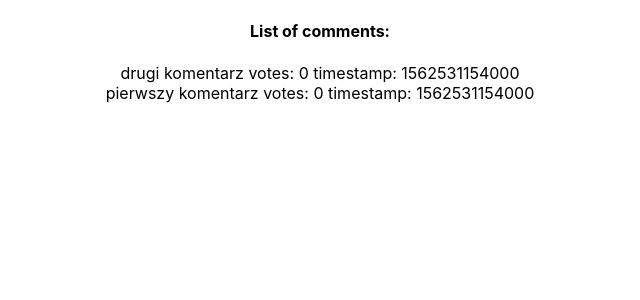
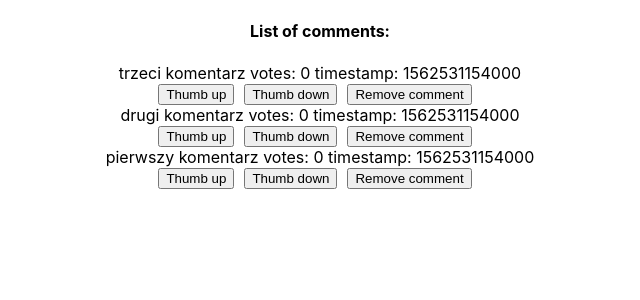
Before and after one commit to RomanJedras/redux-fsa-action, a React (Create React App) app in the folder redux-demo/: page / in a window 1280 px wide. Shown: the top 300 px of the page, without its empty margins (320-960 px from the left). Built offline with nearby package versions, Linux system fonts and the light colour scheme.

Commit message:
Add action to dispatch redux

```diff
--- a/redux-demo/src/Comment.js
+++ b/redux-demo/src/Comment.js
@@ -1,8 +1,11 @@
 import React from 'react';
-
 import "./Comment.css"
 
 
-const Comment = ({text, votes,timestamp}) => <li>{text} <span>votes: {votes} timestamp: {timestamp.toString()}</span></li>;
+const Comment = ({text, votes,timestamp, id, thumbUpComment,thumbDownComment, removeComment }) => <li>{text} <span>votes: {votes} timestamp: {timestamp.toString()}</span>
+	<br/><button onClick={() => thumbUpComment(id)}>Thumb up</button>
+	<button onClick={() => thumbDownComment(id)}>Thumb down</button>
+	<button onClick={() => removeComment(id)}>Remove comment</button>
+</li>;
 
 export default Comment;
--- /dev/null
+++ b/redux-demo/src/CommentContainer.js
@@ -0,0 +1,11 @@
+import {connect} from 'react-redux';
+import Comment from './Comment';
+import {thumbUpComment,thumbDownComment,removeComment} from './actions';
+
+const mapDispatchToProps = dispatch => ({
+	thumbUpComment: (id) => dispatch(thumbUpComment(id)),
+	thumbDownComment: (id) => dispatch(thumbDownComment(id)),
+	removeComment: (id) => dispatch(removeComment(id))
+});
+
+export default connect(null, mapDispatchToProps)(Comment);
--- a/redux-demo/src/CommentsList.js
+++ b/redux-demo/src/CommentsList.js
@@ -1,6 +1,5 @@
 import React from 'react';
-import Comment from './Comment';
-
+import Comment from './CommentContainer';
 import "./CommentsList.css"
 
 
--- a/redux-demo/src/actions.js
+++ b/redux-demo/src/actions.js
@@ -31,21 +31,19 @@ import {ADD_COMMENT,REMOVE_COMMENT,EDIT_COMMENT,THUMB_DOWN_COMMENT, THUMB_UP_COM
 
 
 
- function thumbUpComment(votes, id){
+    function thumbUpComment(commentId){
  	    return {
 			type: THUMB_UP_COMMENT,
-		id,
-		votes: votes++
+			id: commentId,
         }
 	}
 
 
 
-function thumbDownComment(votes, id) {
+	function thumbDownComment(commentId) {
 	return {
 		type: THUMB_DOWN_COMMENT,
-	id,
-	votes: votes--
+		id: commentId
 	}
   }
 
--- a/redux-demo/src/actions_name.js
+++ b/redux-demo/src/actions_name.js
@@ -1,5 +1,5 @@
 export const ADD_COMMENT = 'ADD_COMMENT';
 export const EDIT_COMMENT = 'EDIT_COMMENT';
 export const REMOVE_COMMENT = 'REMOVE_COMMENT';
-export const THUMB_UP_COMMENT = 'THUMB_UP_COMMENT';
+export const THUMB_UP_COMMENT = 'THUMB_UP_COMMENT'
 export const THUMB_DOWN_COMMENT = 'THUMB_DOWN_COMMENT';
--- a/redux-demo/src/comments.js
+++ b/redux-demo/src/comments.js
@@ -8,7 +8,7 @@ function comments(state = [], action) {
 			return [{
 				id: action.id,
 				text: action.text,
-				timestamp: Date.now(),
+				timestamp: Date.now().toString(),
 				votes: 0
 			}
 				, ...state];
@@ -17,6 +17,7 @@ function comments(state = [], action) {
 		case EDIT_COMMENT:
 			return state.map(comment => {
 				if (comment.id === action.id) return {...comment, text: action.text}
+				return comment;
 			});
 		case THUMB_DOWN_COMMENT:
 			return state.map(comment => {
@@ -24,6 +25,7 @@ function comments(state = [], action) {
 					return {...comment,
 						votes: comment.votes - 1}
 				}
+				return comment;
 			});
 
 		case THUMB_UP_COMMENT:
@@ -32,6 +34,7 @@ function comments(state = [], action) {
 					return {...comment,
 						votes: comment.votes + 1}
 				}
+				return comment;
 			});
 
 		default:
--- a/redux-demo/src/index.js
+++ b/redux-demo/src/index.js
@@ -17,6 +17,9 @@ ReactDOM.render(<Provider store={store}>
 
 store.dispatch(addComment('pierwszy komentarz'));
 store.dispatch(addComment('drugi komentarz'));
+store.dispatch(addComment('trzeci komentarz'));
+
+
 
 
 // If you want your app to work offline and load faster, you can change
```
Lines whose indentation alone changed are shown as unchanged.
